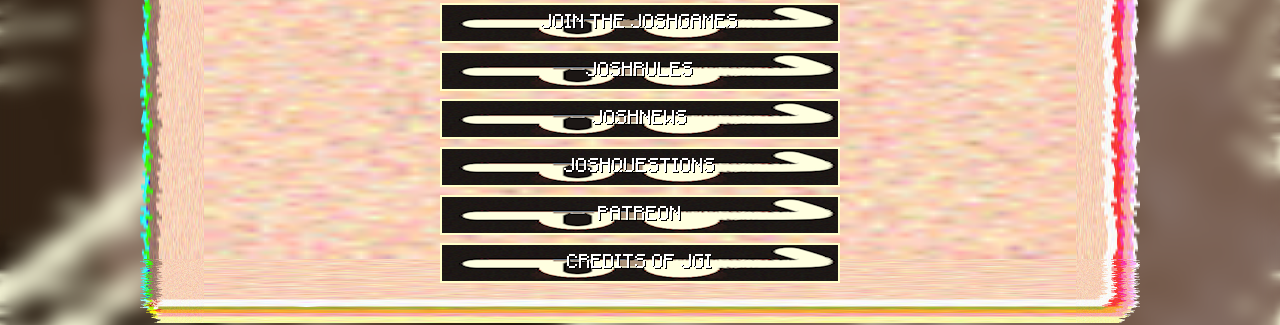
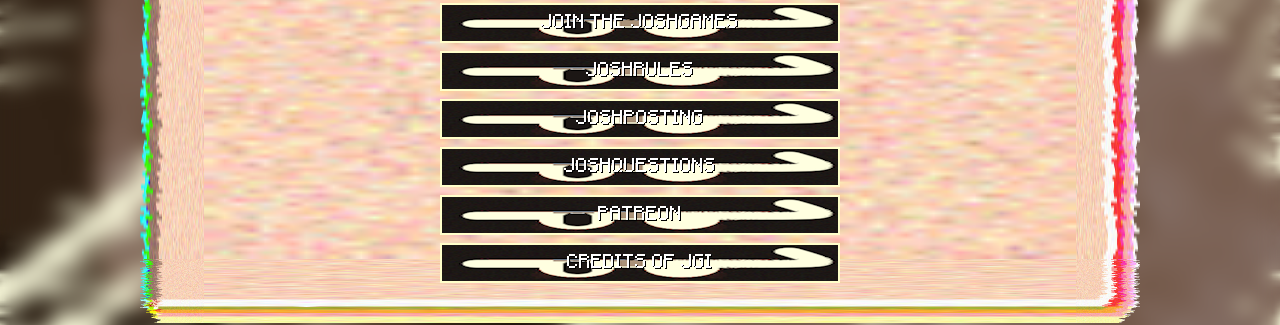
Before and after one commit to JOSHGAMES-INDUSTRIES/joshsite, a Jekyll site: the page built from index.html, in a window 1280 px wide. Shown: the part 397-722 px from the top of the page. Built offline with Jekyll 4.4.1, drawn with Linux system fonts in a browser that asks for light colours; some web fonts are replaced.

Commit message:
joshposting

```diff
--- a/index.html
+++ b/index.html
@@ -12,7 +12,7 @@
 		<a class="minecraft-button center" href="{{ site.baseurl }}/about">ABOUT JOSHGAMES</a>
 		<a class="minecraft-button center" href="{{ site.baseurl }}/join/">JOIN THE JOSHGAMES</a>
 		<a class="minecraft-button center" href="{{ site.baseurl }}/rules">JOSHRULES</a>
-		<a class="minecraft-button center" href="{{ site.baseurl }}/blog">JOSHNEWS</a>
+		<a class="minecraft-button center" href="{{ site.baseurl }}/blog">JOSHPOSTING</a>
 		<a class="minecraft-button center" href="{{ site.baseurl }}/faq">JOSHQUESTIONS</a>
 		<a class="minecraft-button center" href="{{ site.baseurl }}/patreon">PATREON</a>
 		<a class="minecraft-button center" href="{{ site.baseurl }}/credits">CREDITS OF JGI</a>
```
